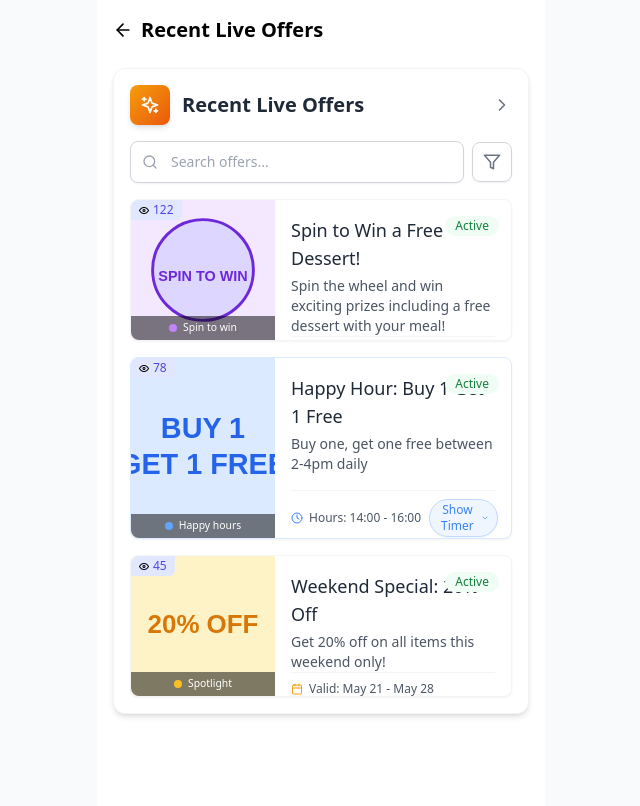
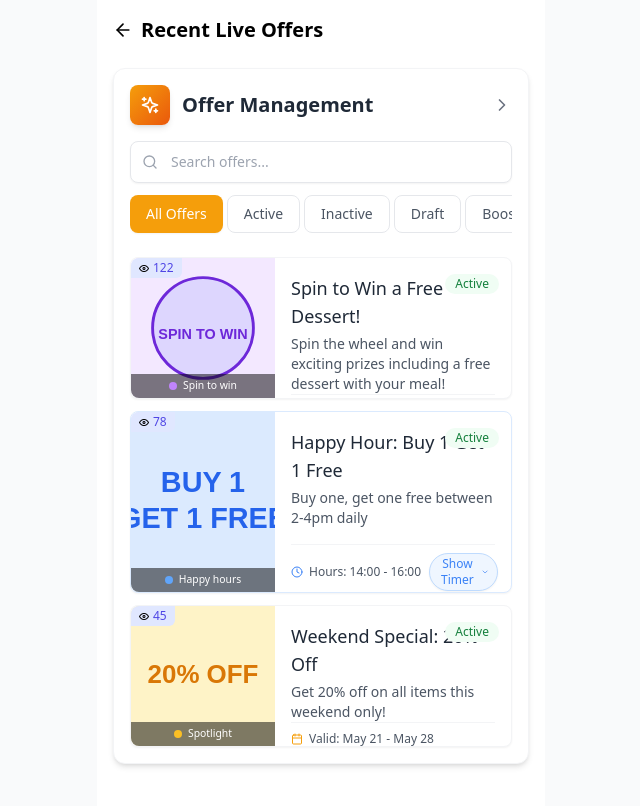
Before and after one commit to DevxD98/Owner-s-page, a React (Vite) app: page /offer-management in a window 1280 px wide. Shown: the top 806 px of the page, without its empty margins (319-959 px from the left). Built offline with nearby package versions, Linux system fonts and the light colour scheme.

Commit message:
Fix draft offers filtering to ensure they don't appear in 'All Offers' view

```diff
--- a/src/components/offers/RecentLiveOffers.jsx
+++ b/src/components/offers/RecentLiveOffers.jsx
@@ -1,5 +1,5 @@
 import React, { useState, useEffect } from 'react';
-import { ChevronRight, Sparkles, Plus, Search, Filter } from 'lucide-react';
+import { ChevronRight, Sparkles, Plus, Search } from 'lucide-react';
 import { useApp } from '../../contexts/AppContext';
 import { useNavigate } from 'react-router-dom';
 import OfferItem from './OfferItem';
@@ -8,8 +8,10 @@ import SimpleOfferCard from './SimpleOfferCard';
 // Add props with default values
 const RecentLiveOffers = ({
   showSearch = false,
-  showDetailedView = false, // If true, shows the full offer items, if false shows the simplified cards
-  maxItems = 3 // Maximum number of items to show in simplified view
+  showDetailedView = false,
+  maxItems = 3,
+  showBoostButton = false,
+  showHeader = true // New prop to control header visibility
 }) => {
   const { offers } = useApp();
   const navigate = useNavigate();
@@ -17,9 +19,8 @@ const RecentLiveOffers = ({
   const [loadedItems, setLoadedItems] = useState([]);
   const [searchTerm, setSearchTerm] = useState('');
   const [filter, setFilter] = useState('all');
-  const [showFilters, setShowFilters] = useState(false);
   const [showAllItems, setShowAllItems] = useState(false);
-  const [refreshKey, setRefreshKey] = useState(0); // Add a key to force refresh
+  const [refreshKey, setRefreshKey] = useState(0);
 
   // Log the offers when component mounts or offers change
   useEffect(() => {
@@ -27,25 +28,6 @@ const RecentLiveOffers = ({
 
     // Reset loadedItems when offers change to ensure animations work correctly
     setLoadedItems([]);
-
-    // Check happy hours offers for date issues
-    if (offers && offers.length > 0) {
-      const happyHoursOffers = offers.filter(offer => offer.type === 'happyhours');
-      if (happyHoursOffers.length > 0) {
-        console.log('Happy Hours Offers with dates:', happyHoursOffers.map(o => ({
-          id: o.id,
-          title: o.title,
-          startDate: o.startDate,
-          validityDate: o.validityDate,
-          startTime: o.startTime,
-          endTime: o.endTime
-        })));
-      }
-
-      // Log all offers IDs for debugging sorting issues
-      console.log('All offers IDs:', offers.map(o => o.id));
-      console.log('Filtered offers:', getFilteredOffers().map(o => o.id));
-    }
 
     // Force a refresh whenever offers change
     setRefreshKey(prev => prev + 1);
@@ -65,22 +47,15 @@ const RecentLiveOffers = ({
       setLoadedItems([]);
 
       const timers = [];
-      // Different display limits based on context:
-      // 1. In detailed view (offer management page) with showAllItems: show all
-      // 2. In detailed view without showAllItems: respect maxItems
-      // 3. In simple view (home page): limit to 2 items
+      // Different display limits based on context
       let displayLimit;
       if (showDetailedView) {
         displayLimit = showAllItems ? getFilteredOffers().length : maxItems;
       } else {
-        displayLimit = Math.min(maxItems, 2); // Home page always shows max 2
+        displayLimit = Math.min(maxItems, 2);
       }
 
       const displayOffers = getFilteredOffers().slice(0, displayLimit);
-
-      // Log the offers that will be displayed
-      console.log('Displaying offers:', displayOffers.map(o => ({id: o.id, title: o.title})));
-      console.log('Display limit:', displayLimit, 'maxItems:', maxItems, 'showDetailedView:', showDetailedView);
 
       // Use a shorter timeout to make items appear quickly
       displayOffers.forEach((_, index) => {
@@ -92,44 +67,54 @@ const RecentLiveOffers = ({
 
       return () => timers.forEach(timer => clearTimeout(timer));
     }
-  }, [isVisible, offers, filter, searchTerm, showAllItems, refreshKey, maxItems, showDetailedView]); // Add showDetailedView dependency
+  }, [isVisible, offers, filter, searchTerm, showAllItems, refreshKey, maxItems, showDetailedView]);
 
   // Filter out draft offers and apply search/filters
   const getFilteredOffers = () => {
-    // Debug the offers array first
-    console.log('Original offers in getFilteredOffers:', offers);
-
     if (!offers || !Array.isArray(offers)) {
-      console.error('Offers is not a valid array:', offers);
       return [];
     }
 
-    // Make sure to check if offers is defined and handle each offer having required properties
     let filtered = offers.filter(offer => {
-      const isDraftValid = offer && offer.isDraft !== undefined;
-      // Debug any problematic offers
-      if (!isDraftValid) {
-        console.warn('Offer with incomplete data:', offer);
-      }
+      // Ensure offer has all required properties
+      const isOfferValid = offer && typeof offer === 'object';
 
-      // Ensure offer has a type property - set spotlight as default if missing
-      if (offer && !offer.type) {
-        console.warn('Offer missing type, setting default:', offer.id);
+      // Set default values if missing
+      if (isOfferValid && !offer.type) {
         offer.type = 'spotlight';
       }
 
-      // Filter out drafts
-      return isDraftValid && !offer.isDraft;
+      // Set default values for isDraft and isBoosted if they're undefined
+      if (isOfferValid) {
+        offer.isDraft = offer.isDraft !== undefined ? offer.isDraft : false;
+        offer.isBoosted = offer.isBoosted !== undefined ? offer.isBoosted : false;
+      }
+
+      // Only return valid offers
+      return isOfferValid;
     });
 
-    // Apply status filter
-    if (filter !== 'all') {
-      filtered = filtered.filter(offer =>
-        filter === 'active' ? offer.isActive : !offer.isActive
-      );
+    // Apply filters based on the selected filter
+    if (filter === 'all') {
+      // For "All Offers" filter, exclude drafts
+      filtered = filtered.filter(offer => !offer.isDraft);
+    } else {
+      filtered = filtered.filter(offer => {
+        switch (filter) {
+          case 'active':
+            return offer.isActive && !offer.isDraft;
+          case 'inactive':
+            return !offer.isActive && !offer.isDraft;
+          case 'draft':
+            return offer.isDraft === true;
+          case 'boosted':
+            return offer.isBoosted === true && !offer.isDraft;
+          default:
+            return true;
+        }
+      });
     }
 
-    // Apply search filter
     if (searchTerm.trim() !== '') {
       const term = searchTerm.toLowerCase();
       filtered = filtered.filter(offer =>
@@ -138,29 +123,21 @@ const RecentLiveOffers = ({
       );
     }
 
-    // Sort by newest first - using numeric parsing for string IDs
-    // This ensures newest offers (with highest IDs) appear first
     const sorted = filtered.sort((a, b) => {
-      // Make sure both have IDs
       if (!a.id || !b.id) {
-        console.warn('Offer missing ID for sorting:', !a.id ? a : b);
         return 0;
       }
-      // Convert string IDs to numbers for proper sorting
       return parseInt(b.id) - parseInt(a.id);
     });
 
-    console.log('Filtered and sorted offers:', sorted);
     return sorted;
   };
 
   const publishedOffers = getFilteredOffers();
 
-  // Debug log when component renders
-  console.log('RecentLiveOffers - rendering with', publishedOffers.length, 'offers and loadedItems =', loadedItems);
-
   return (
-    <div className={`mt-6 p-4 bg-white rounded-xl shadow-md border border-gray-100 transition-all duration-500 transform ${isVisible ? 'opacity-100 translate-y-0' : 'opacity-0 translate-y-4'}`}>
+    <div className={`transition-all duration-500 transform ${isVisible ? 'opacity-100' : 'opacity-0'} ${showHeader ? 'mt-6 p-4 bg-white rounded-xl shadow-md border border-gray-100' : 'px-4'}`}>
+      {showHeader && (
         <div
           className="flex justify-between items-center mb-4"
         >
@@ -171,15 +148,16 @@ const RecentLiveOffers = ({
             <div className="w-10 h-10 rounded-lg bg-gradient-to-br from-amber-500 to-orange-600 flex items-center justify-center shadow-md">
               <Sparkles size={20} className="text-white" />
             </div>
-          <h2 className="text-xl font-bold text-gray-800 group-hover:text-amber-600 transition-colors">Recent Live Offers</h2>
+            <h2 className="text-xl font-bold text-gray-800 group-hover:text-amber-600 transition-colors">Offer Management</h2>
           </div>
           <ChevronRight size={20} className="text-gray-500 group-hover:text-amber-600 transform group-hover:translate-x-1 transition-transform cursor-pointer" onClick={() => navigate('/offer-management')} />
         </div>
+      )}
 
       {/* Only show search and filters if showSearch prop is true */}
       {showSearch && (
-        <div className="mb-4">
-          <div className="flex items-center gap-2 mb-3">
+        <div className="my-4">
+          <div className="flex items-center mb-3">
             <div className="relative flex-1">
               <div className="absolute inset-y-0 left-0 pl-3 flex items-center pointer-events-none">
                 <Search size={16} className="text-gray-400" />
@@ -187,51 +165,62 @@ const RecentLiveOffers = ({
               <input
                 type="text"
                 placeholder="Search offers..."
-                className="pl-10 w-full p-2.5 text-sm border border-gray-300 rounded-lg shadow-sm focus:ring-amber-500 focus:border-amber-500"
+                className="pl-10 w-full p-2.5 text-sm border border-gray-200 rounded-lg shadow-sm focus:ring-amber-500 focus:border-amber-500 bg-white"
                 value={searchTerm}
                 onChange={(e) => setSearchTerm(e.target.value)}
               />
             </div>
-            <button
-              onClick={() => setShowFilters(!showFilters)}
-              className="p-2.5 border border-gray-300 rounded-lg hover:bg-gray-100 shadow-sm"
-            >
-              <Filter size={18} className={showFilters ? "text-amber-600" : "text-gray-500"} />
-            </button>
           </div>
 
-          {showFilters && (
-            <div className="flex space-x-2 overflow-x-auto pb-3">
+          {/* Filter tabs - always visible */}
+          <div className="flex overflow-x-auto pb-2 gap-1 mb-2">
             <button
               onClick={() => setFilter('all')}
-                className={`px-4 py-2 text-sm rounded-lg ${filter === 'all'
+              className={`px-4 py-2 text-sm font-medium rounded-lg ${filter === 'all'
                 ? 'bg-amber-500 text-white shadow-sm'
-                  : 'bg-gray-100 text-gray-600 hover:bg-gray-200'} whitespace-nowrap`}
+                : 'bg-white text-gray-600 border border-gray-200 hover:bg-gray-50'} whitespace-nowrap`}
             >
               All Offers
             </button>
             <button
               onClick={() => setFilter('active')}
-                className={`px-4 py-2 text-sm rounded-lg ${filter === 'active'
+              className={`px-4 py-2 text-sm font-medium rounded-lg ${filter === 'active'
                 ? 'bg-green-500 text-white shadow-sm'
-                  : 'bg-gray-100 text-gray-600 hover:bg-gray-200'} whitespace-nowrap`}
+                : 'bg-white text-gray-600 border border-gray-200 hover:bg-gray-50'} whitespace-nowrap`}
             >
               Active
             </button>
             <button
               onClick={() => setFilter('inactive')}
-                className={`px-4 py-2 text-sm rounded-lg ${filter === 'inactive'
+              className={`px-4 py-2 text-sm font-medium rounded-lg ${filter === 'inactive'
                 ? 'bg-gray-500 text-white shadow-sm'
-                  : 'bg-gray-100 text-gray-600 hover:bg-gray-200'} whitespace-nowrap`}
+                : 'bg-white text-gray-600 border border-gray-200 hover:bg-gray-50'} whitespace-nowrap`}
             >
               Inactive
             </button>
+            <button
+              onClick={() => setFilter('draft')}
+              className={`px-4 py-2 text-sm font-medium rounded-lg ${filter === 'draft'
+                ? 'bg-amber-400 text-white shadow-sm'
+                : 'bg-white text-gray-600 border border-gray-200 hover:bg-gray-50'} whitespace-nowrap`}
+            >
+              Draft
+            </button>
+            <button
+              onClick={() => setFilter('boosted')}
+              className={`px-4 py-2 text-sm font-medium rounded-lg ${filter === 'boosted'
+                ? 'bg-orange-500 text-white shadow-sm'
+                : 'bg-white text-gray-600 border border-gray-200 hover:bg-gray-50'} whitespace-nowrap`}
+            >
+              Boosted
+            </button>
           </div>
-          )}
+
+          {/* Filter by offer type section removed */}
         </div>
       )}
 
-      <div className="space-y-4">
+      <div className="space-y-3 mt-2">
         {publishedOffers.length > 0 ? (
           publishedOffers.slice(0, showDetailedView ? (showAllItems ? publishedOffers.length : maxItems) : Math.min(maxItems, 2)).map((offer, index) => (
             <div
@@ -249,15 +238,18 @@ const RecentLiveOffers = ({
                   description={offer.description}
                   image={offer.image}
                   imagePreview={offer.imagePreview}
+                  isDraft={offer.isDraft}
+                  isBoosted={offer.isBoosted}
+                  boostedViews={offer.boostedViews || 0}
                   views={offer.views || 0}
-                  showBoostButton={false}
+                  showBoostButton={showBoostButton}
                   type={offer.type}
                   startTime={offer.startTime}
                   endTime={offer.endTime}
                   validityDate={offer.validityDate}
                   startDate={offer.startDate}
-                  // Only show the timer on the detailed view
                   showDetailedInfo={true}
+                  initialShowTimer={offer.type === 'happyhours'}
                 />
               ) : (
                 <SimpleOfferCard
@@ -274,7 +266,7 @@ const RecentLiveOffers = ({
                   startTime={offer.startTime}
                   endTime={offer.endTime}
                   onClick={() => navigate('/offer-management')}
-                  onEdit={(id) => navigate(`/create-offer?id=${id}`)} // Add proper edit handler
+                  onEdit={(id) => navigate(`/create-offer?id=${id}`)}
                 />
               )}
             </div>
```
Lines whose indentation alone changed are shown as unchanged.
